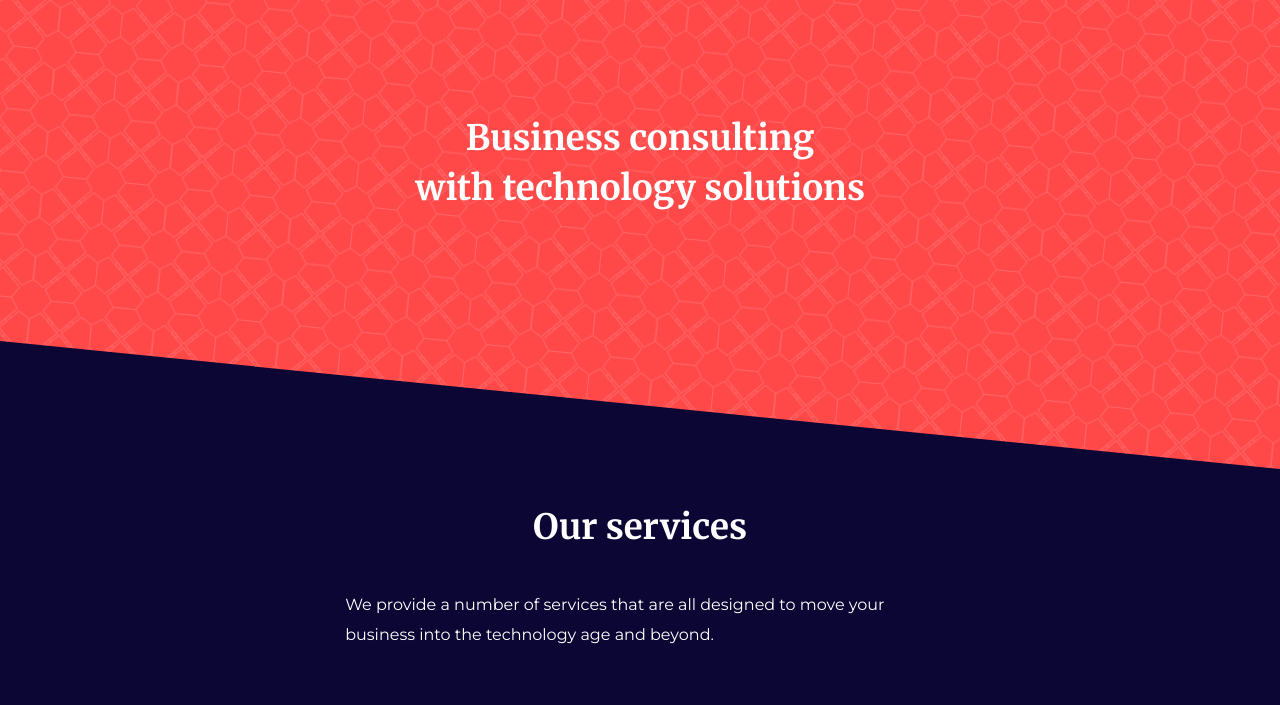
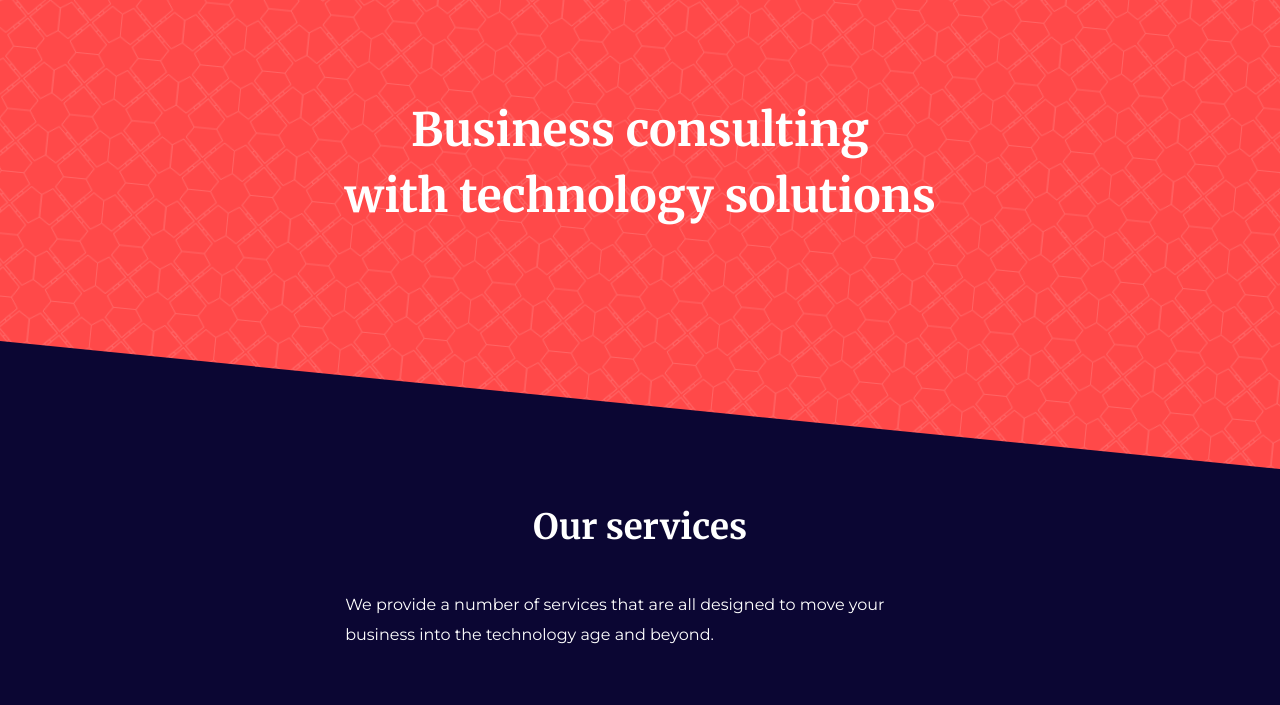
Before and after one commit to Glanect/glanect-website, a plain HTML site: page index.html in a window 1280 px wide. Shown: the part 95-800 px from the top of the page. Drawn offline with Linux system fonts and the light colour scheme.

Commit message:
Fix intro title max font-size

```diff
--- a/assets/css/global.css
+++ b/assets/css/global.css
@@ -659,8 +659,8 @@ html {
 
 .section-intro__title {
   font-family: var(--font-title);
-  font-size: clamp(20px, 4vw, 35px);
-  line-height: clamp(32px, 6vw, 50px);
+  font-size: clamp(20px, 4vw, 46px);
+  line-height: clamp(32px, 6vw, 66px);
   text-align: center;
 }
 
```
